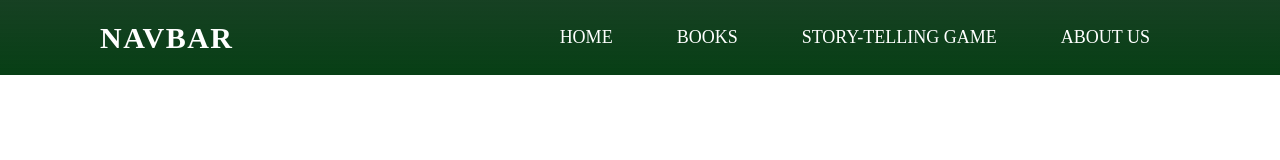
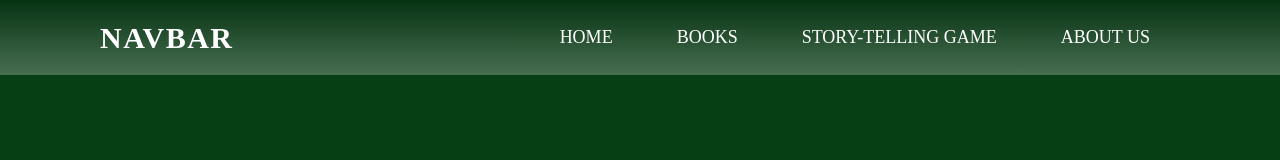
Before and after one commit to DonisioRash/Part2Website, a plain HTML site: page index.html in a window 1280 px wide. Drawn offline with Linux system fonts and the light colour scheme.

Commit message:
add cbackground color and tag

```diff
--- a/style.css
+++ b/style.css
@@ -4,6 +4,11 @@
     padding: 0px;
     font-family: 'poppins', sana-serif;
     box-sizing: border-box;
+}
+
+body
+{
+ background: #073f15;
 }
 
 nav
@@ -13,7 +18,7 @@ nav
     line-height: 75px;
     padding: 0px 100px ;
     position: fixed;
-    background-image: linear-gradient(#063313ee,#073f15);
+    background-image: linear-gradient(#063313ee,#486e51);
 }
 
 nav .logo p
```
